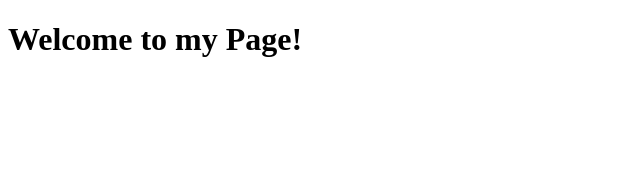
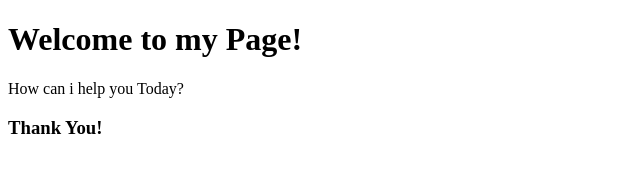
Before and after one commit to Nidhi3624/SEPM_Repository, a plain HTML site: page index.html in a window 1280 px wide. Shown: the whole page, without its empty margins (0-640 px from the left). Drawn offline with Linux system fonts and the light colour scheme.

Commit message:
Update index.html

```diff
--- a/index.html
+++ b/index.html
@@ -9,6 +9,8 @@
 
 <body>
     <h1>Welcome to my Page!</h1>
+    <p>How can i help you Today?</p>
+    <h3>Thank You!</h3>
 </body>
 
 </html>
```
